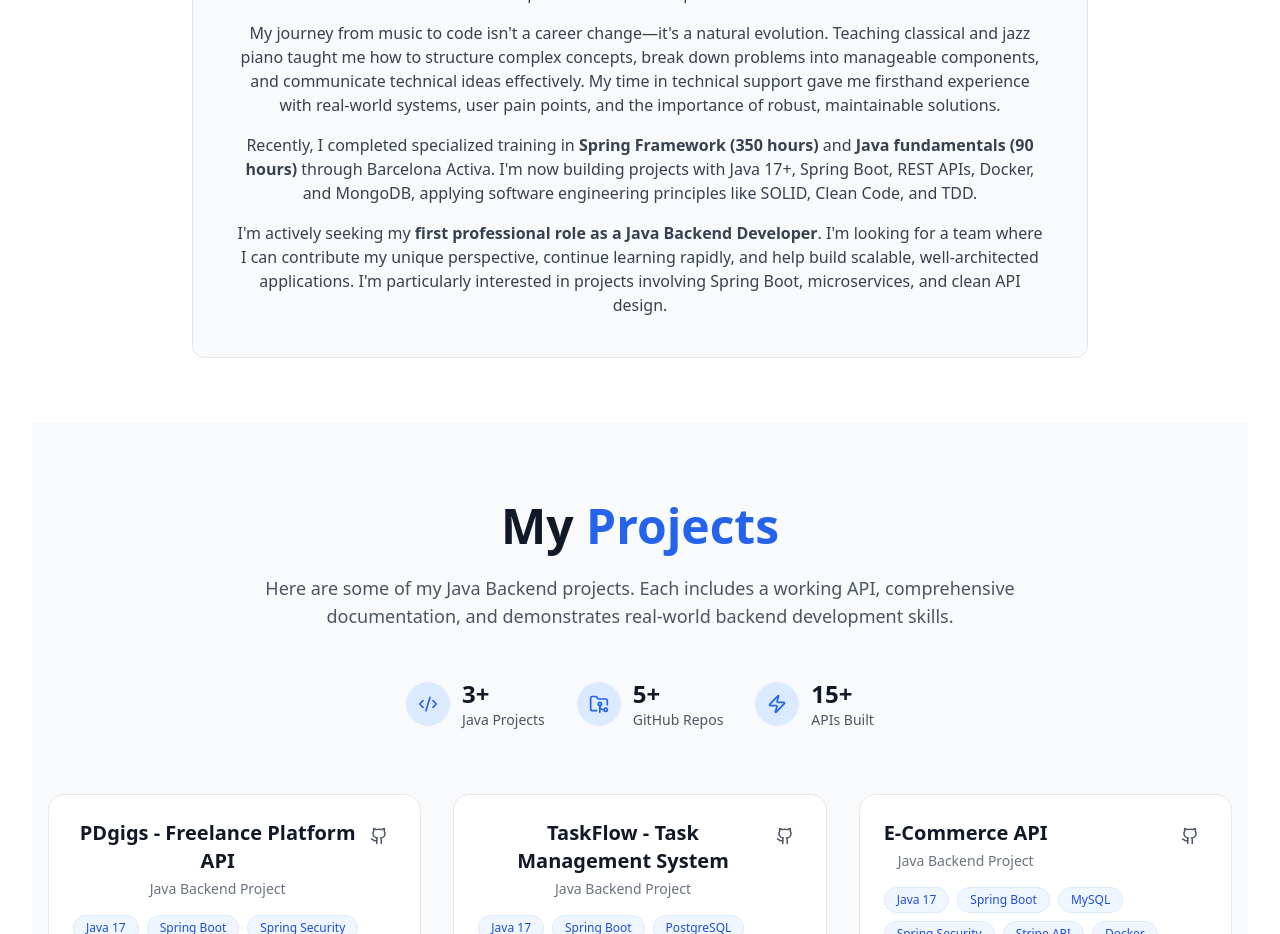
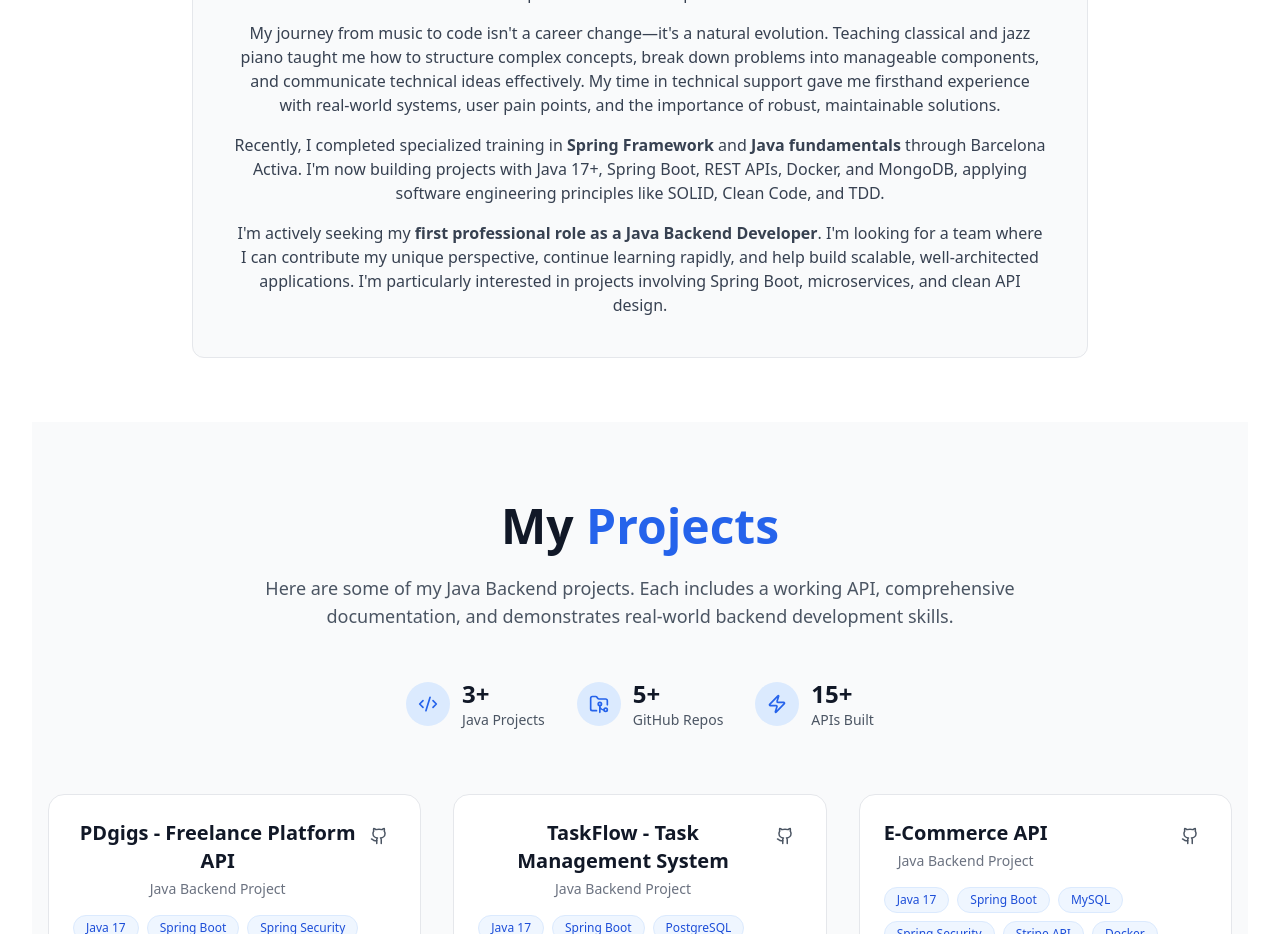
Before and after one commit to adolcc/spring-react-portfolio, a React (Vite) app: page / in a window 1280 px wide. Shown: the part 1200-2134 px from the top of the page. Built offline with nearby package versions, Linux system fonts and the light colour scheme.

Commit message:
update about text

```diff
--- a/src/components/About.jsx
+++ b/src/components/About.jsx
@@ -36,11 +36,11 @@ export default function About() {
 
             <p className="mb-4">
               Recently, I completed specialized training in{" "}
-              <strong>Spring Framework (350 hours)</strong> and{" "}
-              <strong>Java fundamentals (90 hours)</strong> through Barcelona
-              Activa. I'm now building projects with Java 17+, Spring Boot, REST
-              APIs, Docker, and MongoDB, applying software engineering
-              principles like SOLID, Clean Code, and TDD.
+              <strong>Spring Framework </strong> and{" "}
+              <strong>Java fundamentals </strong> through Barcelona Activa. I'm
+              now building projects with Java 17+, Spring Boot, REST APIs,
+              Docker, and MongoDB, applying software engineering principles like
+              SOLID, Clean Code, and TDD.
             </p>
 
             <p className="mb-0">
```
